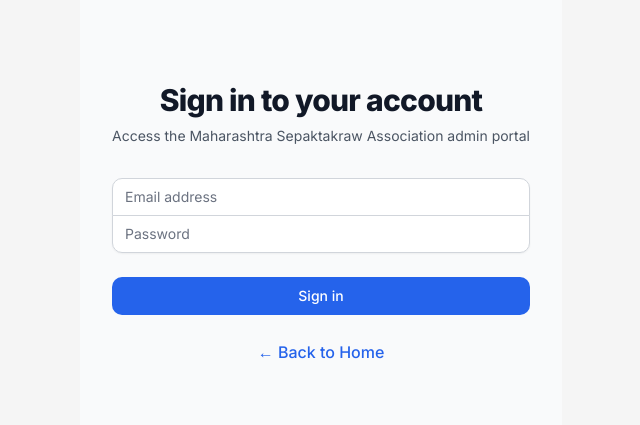
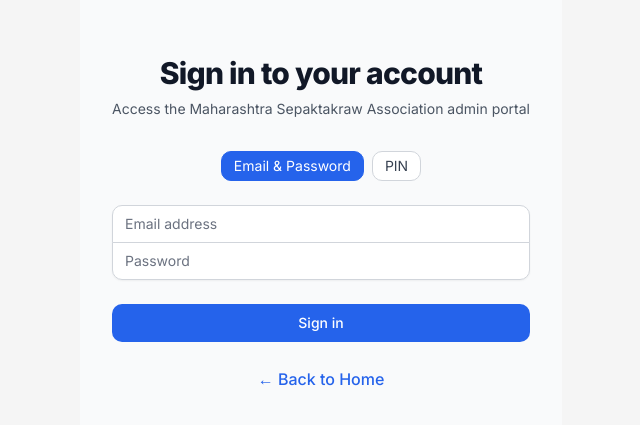
Before and after one commit to harrypeter07/sepaktakraw, a Next.js app: page /sign-in in a window 1280 px wide. Shown: the part 189-614 px from the top of the page, without its empty margins (319-959 px from the left). Built offline with nearby package versions, Linux system fonts and the light colour scheme.

Commit message:
Implement PIN-based authentication in sign-in page and API route; allow users to switch between email/password and PIN login methods, enhancing security and flexibility. Update error handling for improved user feedback.

```diff
--- a/app/(auth)/sign-in/page.tsx
+++ b/app/(auth)/sign-in/page.tsx
@@ -7,6 +7,8 @@
 export default function SignInPage() {
   const [email, setEmail] = useState("");
   const [password, setPassword] = useState("");
+  const [pin, setPin] = useState("");
+  const [mode, setMode] = useState<"password" | "pin">("password");
   const [isLoading, setIsLoading] = useState(false);
   const [error, setError] = useState("");
   const router = useRouter();
@@ -17,18 +19,21 @@
     setError("");
 
     try {
-      // TODO: Implement actual authentication with Supabase
-      // For now, this is a placeholder
       const response = await fetch("/api/auth", {
         method: "POST",
         headers: { "Content-Type": "application/json" },
-        body: JSON.stringify({ email, password }),
+        body: JSON.stringify(
+          mode === "pin"
+            ? { pin }
+            : { email, password }
+        ),
       });
 
       if (response.ok) {
         router.push("/admin/dashboard");
       } else {
-        setError("Invalid credentials");
+        const data = await response.json().catch(() => ({}));
+        setError(data?.error || "Invalid credentials");
       }
     } catch {
       setError("An error occurred. Please try again.");
@@ -49,6 +54,28 @@
           </p>
         </div>
         <form className="mt-8 space-y-6" onSubmit={handleSubmit}>
+          <div className="flex items-center justify-center space-x-2">
+            <button
+              type="button"
+              onClick={() => setMode("password")}
+              className={`px-3 py-1 text-sm rounded-md border ${
+                mode === "password" ? "bg-blue-600 text-white border-blue-600" : "bg-white text-gray-700 border-gray-300"
+              }`}
+            >
+              Email & Password
+            </button>
+            <button
+              type="button"
+              onClick={() => setMode("pin")}
+              className={`px-3 py-1 text-sm rounded-md border ${
+                mode === "pin" ? "bg-blue-600 text-white border-blue-600" : "bg-white text-gray-700 border-gray-300"
+              }`}
+            >
+              PIN
+            </button>
+          </div>
+
+          {mode === "password" ? (
             <div className="rounded-md shadow-sm -space-y-px">
               <div>
                 <label htmlFor="email-address" className="sr-only">
@@ -83,6 +110,27 @@
                 />
               </div>
             </div>
+          ) : (
+            <div className="rounded-md shadow-sm">
+              <label htmlFor="pin" className="sr-only">
+                PIN
+              </label>
+              <input
+                id="pin"
+                name="pin"
+                type="password"
+                inputMode="numeric"
+                pattern="[0-9]*"
+                minLength={4}
+                required
+                className="appearance-none relative block w-full px-3 py-2 border border-gray-300 placeholder-gray-500 text-gray-900 rounded-md focus:outline-none focus:ring-blue-500 focus:border-blue-500 focus:z-10 sm:text-sm"
+                placeholder="Enter admin PIN"
+                value={pin}
+                onChange={(e) => setPin(e.target.value)}
+              />
+              <p className="mt-2 text-xs text-gray-500 text-center">Configured via server env variable</p>
+            </div>
+          )}
 
           {error && (
             <div className="text-red-600 text-sm text-center">{error}</div>
@@ -94,7 +142,7 @@
               disabled={isLoading}
               className="group relative w-full flex justify-center py-2 px-4 border border-transparent text-sm font-medium rounded-md text-white bg-blue-600 hover:bg-blue-700 focus:outline-none focus:ring-2 focus:ring-offset-2 focus:ring-blue-500 disabled:opacity-50 disabled:cursor-not-allowed"
             >
-              {isLoading ? "Signing in..." : "Sign in"}
+              {isLoading ? "Signing in..." : mode === "pin" ? "Sign in with PIN" : "Sign in"}
             </button>
           </div>
 
--- a/app/api/auth/route.ts
+++ b/app/api/auth/route.ts
@@ -1,10 +1,38 @@
 import { NextRequest, NextResponse } from "next/server";
 import { createClient } from "@/lib/supabase/server";
+import { env } from "@/env.mjs";
 
 export async function POST(req: NextRequest) {
   try {
-    const { email, password } = await req.json();
+    const { email, password, pin } = await req.json();
 
+    // 1) Fast-path: PIN-based login for development
+    if (pin) {
+      if (!env.ADMIN_PIN) {
+        return NextResponse.json(
+          { error: "ADMIN_PIN not configured on server" },
+          { status: 500 }
+        );
+      }
+
+      if (pin !== env.ADMIN_PIN) {
+        return NextResponse.json(
+          { error: "Invalid PIN" },
+          { status: 401 }
+        );
+      }
+
+      const response = NextResponse.json({ message: "PIN authentication successful" });
+      response.cookies.set("user-session", "dev-pin-session", {
+        httpOnly: true,
+        secure: process.env.NODE_ENV === "production",
+        sameSite: "lax",
+        maxAge: 60 * 60 * 24 * 7,
+      });
+      return response;
+    }
+
+    // 2) Default: Email/password via Supabase
     if (!email || !password) {
       return NextResponse.json(
         { error: "Email and password are required" },
```
Lines whose indentation alone changed are shown as unchanged.
